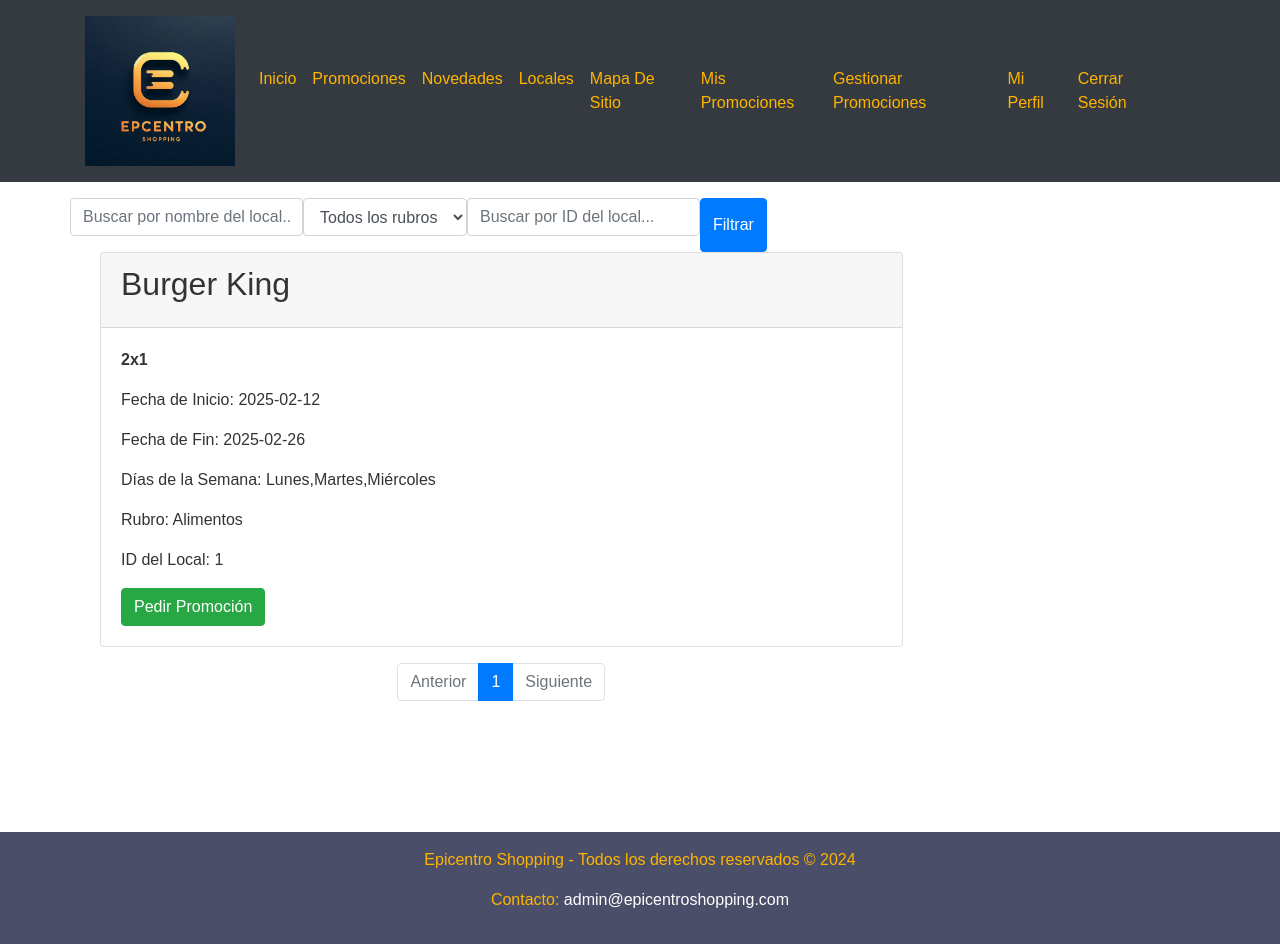
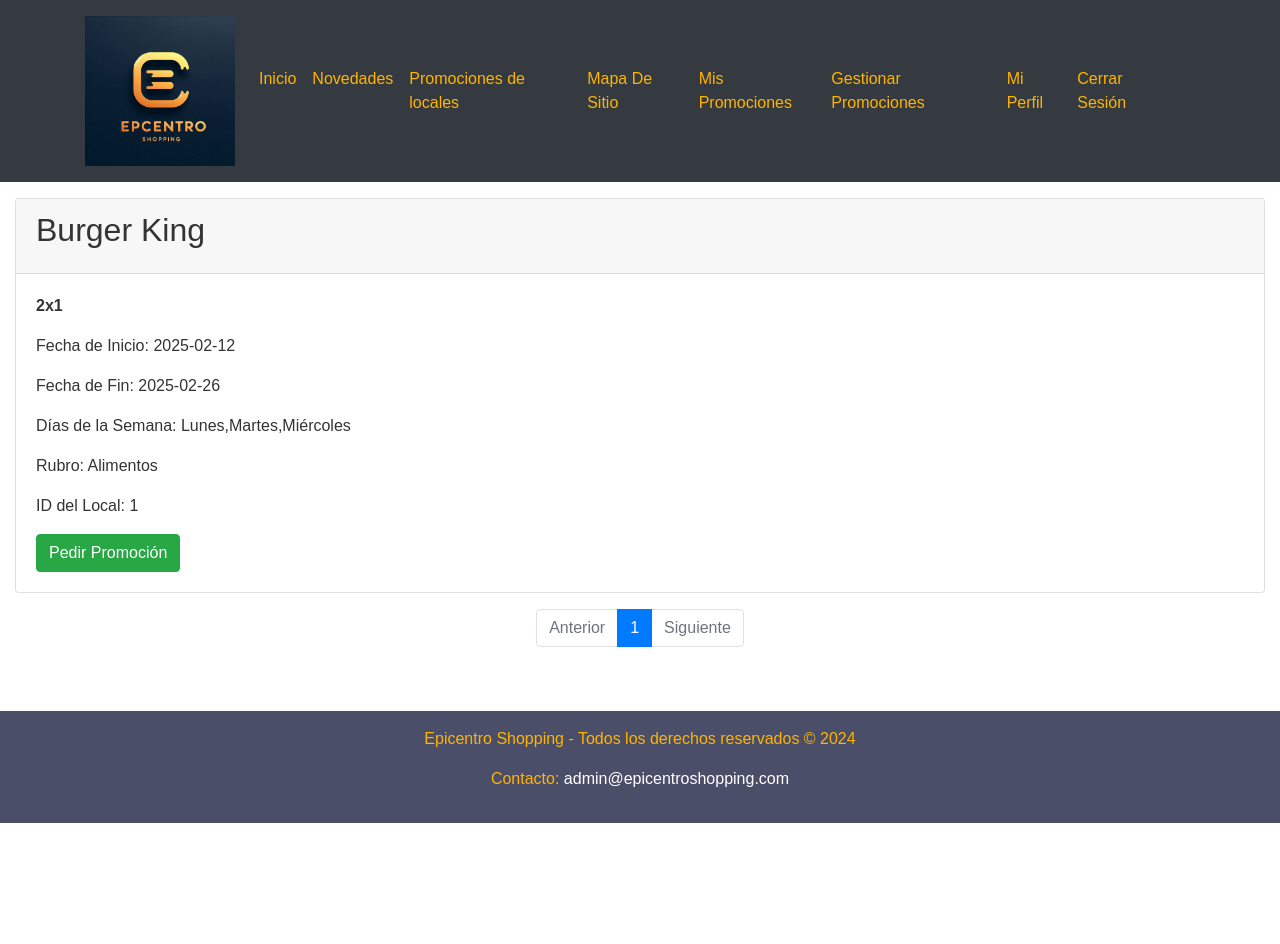
Before and after one commit to BrunoIglina/TP-EG-EpicentroShopping, a PHP site: the page made by public/promociones.php in a window 1280 px wide. After the commit the page ends 823 px from the top, so only its background shows below. Run offline with PHP 8.4, Linux system fonts and the light colour scheme; a user stored in the database is signed in; data comes from the database, SQL or seed files in the repository; a stand-in replaces the project's code that opens the database connection; some libraries are stand-ins or nearby versions.

Commit message:
Locales 1.0: integro la seccion de promociones a locales y aplico nuevos filtros

```diff
--- a/includes/header.php
+++ b/includes/header.php
@@ -19,9 +19,8 @@ $user_tipo = isset($_SESSION['user_tipo']) ? $_SESSION['user_tipo'] : 'Visitante
                 <div class="collapse navbar-collapse" id="navbarNav">
                     <ul class="navbar-nav ml-auto">
                         <li class="nav-item"><a class="nav-link" href="index.php">Inicio</a></li>
-                        <li class="nav-item"><a class="nav-link" href="promociones.php">Promociones</a></li>
                         <li class="nav-item"><a class="nav-link" href="novedades.php">Novedades</a></li>
-                        <li class="nav-item"><a class="nav-link" href="locales.php">Locales</a></li>
+                        <li class="nav-item"><a class="nav-link" href="locales.php">Promociones de locales</a></li>
                         <li class="nav-item"><a class="nav-link" href="mapadesitio.php">Mapa De Sitio</a></li>
                         <?php if ($user_tipo == 'Administrador'): ?>
                             <li class="nav-item"><a class="nav-link" href="admin_locales.php">Gestionar Locales</a></li>
--- a/private/functions_locales.php
+++ b/private/functions_locales.php
@@ -2,7 +2,7 @@
 
 function get_all_locales(){
     include "../env/shopping_db.php";
-    $qry_locales = "SELECT * FROM locales";
+    $qry_locales = "SELECT * FROM locales ORDER BY nombre";
     if(!($result_locales = $conn->query($qry_locales))){
         echo "Error: " . $sql . "<br>" . $conn->error;
     }else{
--- a/public/gestion_promos.php
+++ b/public/gestion_promos.php
@@ -1,6 +1,6 @@
 <?php
 session_start();
-if(!isset($_SESSION['user_id']) || $_SESSION['user_tipo'] != 'Administrador') {
+if(!isset($_SESSION['user_id']) || $_SESSION['user_tipo'] != 'Dueño') {
     header("Location: login.php");
     exit();
 }
--- a/public/promociones.php
+++ b/public/promociones.php
@@ -1,5 +1,8 @@
 <?php
 session_start();
+if(!isset($_GET['local_id'])) {
+    header("Location: locales.php");
+}
 
 include '../env/shopping_db.php';
 include '../private/rubros.php';
@@ -9,20 +12,14 @@ $categoriaCliente = isset($_SESSION['user_categoria']) ? $_SESSION['user_categor
 $categorias = ['Inicial', 'Medium', 'Premium'];
 $sql = "
     SELECT
-        locales.nombre AS local_nombre,
         promociones.id AS promo_id,
         promociones.textoPromo,
         promociones.fecha_inicio,
         promociones.fecha_fin,
         promociones.diasSemana,
-        locales.rubro,
-        locales.id AS local_id
+        promociones.local_id
     FROM
-        locales
-    INNER JOIN
         promociones
-    ON
-        locales.id = promociones.local_id
     WHERE
         promociones.estadoPromo = 'Aprobada'
 ";
@@ -39,19 +36,9 @@ if ($categoriaCliente) {
     $sql .= ")";
 }
 
-if (isset($_GET['nombre_local']) && $_GET['nombre_local'] != '') {
-    $nombre_local = $conn->real_escape_string($_GET['nombre_local']);
-    $sql .= " AND locales.nombre LIKE '%$nombre_local%'";
-}
-
-if (isset($_GET['rubro']) && $_GET['rubro'] != '') {
-    $rubro = $conn->real_escape_string($_GET['rubro']);
-    $sql .= " AND locales.rubro = '$rubro'";
-}
-
 if (isset($_GET['local_id']) && $_GET['local_id'] != '') {
     $local_id = (int)$_GET['local_id'];
-    $sql .= " AND locales.id = $local_id";
+    $sql .= " AND promociones.local_id = $local_id";
 }
 
 $limit = 5;
@@ -70,11 +57,7 @@ if (!$result) {
 $total_result_sql = "
     SELECT COUNT(*) AS total
     FROM
-        locales
-    INNER JOIN
         promociones
-    ON
-        locales.id = promociones.local_id
     WHERE
         promociones.estadoPromo = 'Aprobada'
 ";
@@ -88,17 +71,10 @@ if ($categoriaCliente) {
     }
     $total_result_sql .= ")";
 }
-if (isset($_GET['nombre_local']) && $_GET['nombre_local'] != '') {
-    $nombre_local = $conn->real_escape_string($_GET['nombre_local']);
-    $total_result_sql .= " AND locales.nombre LIKE '%$nombre_local%'";
-}
-if (isset($_GET['rubro']) && $_GET['rubro'] != '') {
-    $rubro = $conn->real_escape_string($_GET['rubro']);
-    $total_result_sql .= " AND locales.rubro = '$rubro'";
-}
+
 if (isset($_GET['local_id']) && $_GET['local_id'] != '') {
     $local_id = (int)$_GET['local_id'];
-    $total_result_sql .= " AND locales.id = $local_id";
+    $total_result_sql .= " AND promociones.local_id = $local_id";
 }
 
 $total_result = $conn->query($total_result_sql);
@@ -117,48 +93,29 @@ $total_pages = ceil($total_rows / $limit);
 <body>
     <div class="wrapper">
         <?php include '../includes/header.php'; ?>
-        <main class="container">
+        <main class="container-fluid">
             <div class="row">
-                <div class="col-mdform-group">
-                            <input type="text" name="nombre_local" class="form-control" placeholder="Buscar por nombre del local...">
-                        </div>
-                        <div class="form-group">
-                            <select name="rubro" class="form-control">
-                                <option value="">Todos los rubros</option>
-                                <?php foreach ($rubros as $label => $value) {?>
-                                    <option value="<?php echo $value; ?>">
-                                        <?php echo $label; ?></option>
-                                    <?php
-                                } ?>
-                            </select>
-                        </div>
-                        <div class="form-group">
-                            <input type="number" name="local_id" class="form-control" placeholder="Buscar por ID del local...">
-                        </div>
-                        <button type="submit" class="btn btn-primary">Filtrar</button>
-                    </form>
-                </div>
-                <div class="col-md-9">
+                <div class="col 12">
                     <div id="promocionesContainer">
                         <?php
                         $currentLocal = '';
                         if ($result->num_rows > 0) {
                             while ($row = $result->fetch_assoc()) {
-                                if ($currentLocal != $row["local_nombre"]) {
+                                if ($currentLocal != $_GET["local_nombre"]) {
                                     if ($currentLocal != '') {
                                         echo "</div>";
                                     }
                                     echo "<div class='card mb-3'>";
-                                    echo "<div class='card-header'><h2 class='card-title'>" . $row["local_nombre"] . "</h2></div>";
-                                    $currentLocal = $row["local_nombre"];
+                                    echo "<div class='card-header'><h2 class='card-title'>" . $_GET["local_nombre"] . "</h2></div>";
+                                    $currentLocal = $_GET["local_nombre"];
                                 }
                                 echo "<div class='card-body'>";
                                 echo "<p><strong>" . $row["textoPromo"] . "</strong></p>";
                                 echo "<p>Fecha de Inicio: " . $row["fecha_inicio"] . "</p>";
                                 echo "<p>Fecha de Fin: " . $row["fecha_fin"] . "</p>";
                                 echo "<p>Días de la Semana: " . $row["diasSemana"] . "</p>";
-                                echo "<p>Rubro: " . $row["rubro"] . "</p>";
-                                echo "<p>ID del Local: " . $row["local_id"] . "</p>";
+                                echo "<p>Rubro: " . $_GET["local_rubro"] . "</p>";
+                                echo "<p>ID del Local: " . $_GET["local_id"] . "</p>";
                                 echo "<form method='POST' action='pedir_promocion.php'>";
                                 echo "<input type='hidden' name='promo_id' value='" . $row["promo_id"] . "'>";
                                 echo "<button type='submit' class='btn btn-success'>Pedir Promoción</button>";
@@ -167,7 +124,7 @@ $total_pages = ceil($total_rows / $limit);
                             }
                             echo "</div>";
                         } else {
-                            echo "<p>No hay promociones que coincidan con los criterios de búsqueda.</p>";
+                            echo "<p>No hay promociones de este local.</p>";
                         }
                         ?>
                     </div>
```
Also changed, not shown: public/locales.php (+77 -10 lines).
